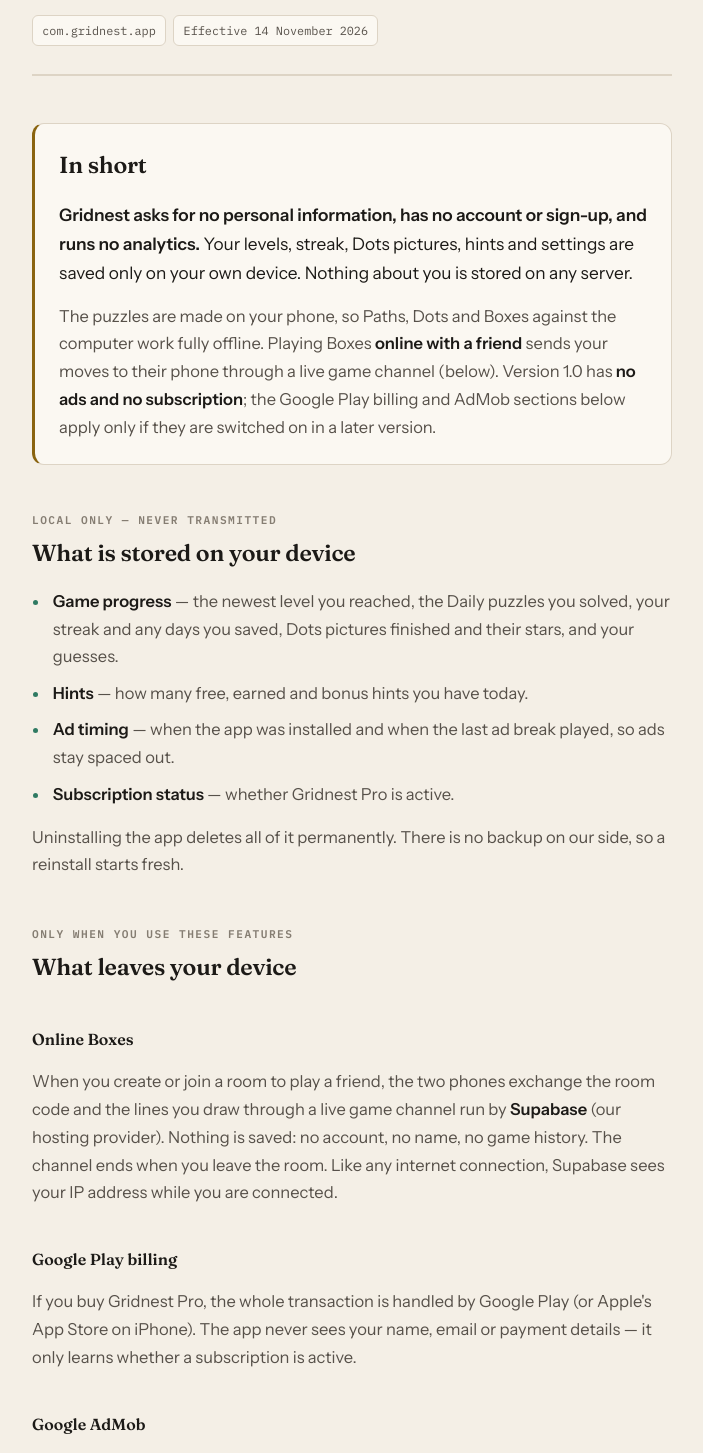
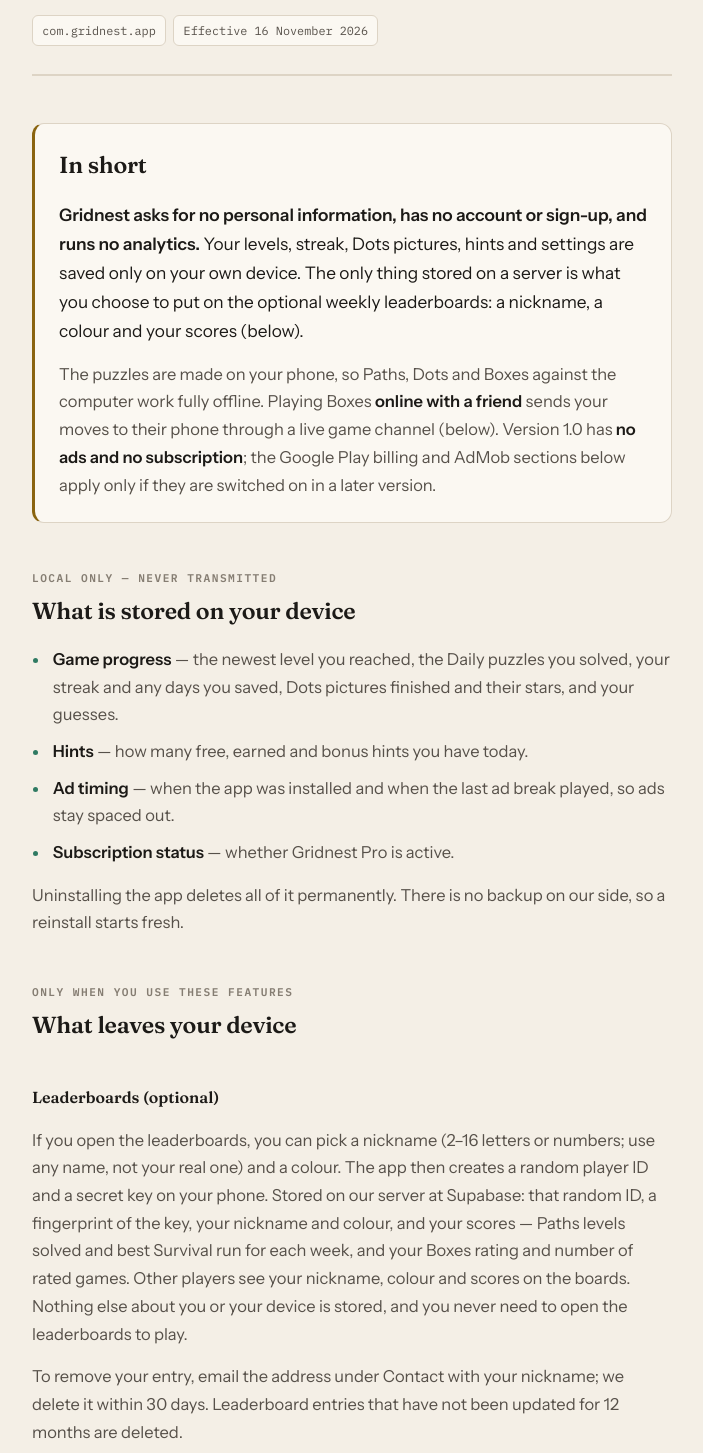
Before and after one commit to saadahmedhafeez/saadahmedhafeez.github.io, a plain HTML site: page gridnest/privacy.html in a window 1280 px wide. Shown: the part 137-1590 px from the top of the page, without its empty margins (288-991 px from the left). Drawn offline with Linux system fonts and the light colour scheme.

Commit message:
Gridnest privacy: optional leaderboards (nickname, colour, scores, random ID on Supabase), deletion by email
Co-Authored-By: Claude Opus 5.5 <noreply@anthropic.com>

```diff
--- a/gridnest/privacy.html
+++ b/gridnest/privacy.html
@@ -75,11 +75,11 @@ footer{margin-top:3.5rem; padding-top:1.4rem; border-top:1px solid var(--border)
   <header class="masthead">
     <span class="eyebrow">Privacy Policy</span>
     <h1>Gridnest</h1>
-    <div class="meta"><span>com.gridnest.app</span><span>Effective 14 November 2026</span></div>
+    <div class="meta"><span>com.gridnest.app</span><span>Effective 16 November 2026</span></div>
   </header>
 <section id="summary">
 <div class="s-head"><h2>In short</h2></div>
-<p><b>Gridnest asks for no personal information, has no account or sign-up, and runs no analytics.</b> Your levels, streak, Dots pictures, hints and settings are saved only on your own device. Nothing about you is stored on any server.</p>
+<p><b>Gridnest asks for no personal information, has no account or sign-up, and runs no analytics.</b> Your levels, streak, Dots pictures, hints and settings are saved only on your own device. The only thing stored on a server is what you choose to put on the optional weekly leaderboards: a nickname, a colour and your scores (below).</p>
 <p>The puzzles are made on your phone, so Paths, Dots and Boxes against the computer work fully offline. Playing Boxes <b>online with a friend</b> sends your moves to their phone through a live game channel (below). Version 1.0 has <b>no ads and no subscription</b>; the Google Play billing and AdMob sections below apply only if they are switched on in a later version.</p>
 </section>
 <section id="stored">
@@ -89,6 +89,9 @@ footer{margin-top:3.5rem; padding-top:1.4rem; border-top:1px solid var(--border)
 </section>
 <section id="leaves">
 <div class="s-head"><span class="kicker">Only when you use these features</span><h2>What leaves your device</h2></div>
+<h3>Leaderboards (optional)</h3>
+<p>If you open the leaderboards, you can pick a nickname (2&ndash;16 letters or numbers; use any name, not your real one) and a colour. The app then creates a random player ID and a secret key on your phone. Stored on our server at Supabase: that random ID, a fingerprint of the key, your nickname and colour, and your scores &mdash; Paths levels solved and best Survival run for each week, and your Boxes rating and number of rated games. Other players see your nickname, colour and scores on the boards. Nothing else about you or your device is stored, and you never need to open the leaderboards to play.</p>
+<p>To remove your entry, email the address under Contact with your nickname; we delete it within 30 days. Leaderboard entries that have not been updated for 12 months are deleted.</p>
 <h3>Online Boxes</h3>
 <p>When you create or join a room to play a friend, the two phones exchange the room code and the lines you draw through a live game channel run by <b>Supabase</b> (our hosting provider). Nothing is saved: no account, no name, no game history. The channel ends when you leave the room. Like any internet connection, Supabase sees your IP address while you are connected.</p>
 <h3>Google Play billing</h3>
@@ -108,7 +111,7 @@ footer{margin-top:3.5rem; padding-top:1.4rem; border-top:1px solid var(--border)
 </section>
 <section id="children">
 <div class="s-head"><h2>Children's privacy</h2></div>
-<p>Gridnest is a puzzle game for a general audience. Because the app collects no personal information from anyone, it collects none from children either. There are no profiles, no chat, no user-generated content and no way for one user to contact another.</p>
+<p>Gridnest is a puzzle game for a general audience. The only information that leaves the phone is the optional leaderboard nickname, colour and scores described above, plus the moves of an online Boxes game. There are no profiles, no chat, no messages and no way for one user to contact another.</p>
 </section>
 <section id="perms">
 <div class="s-head"><h2>Permissions the app requests</h2></div>
@@ -118,7 +121,7 @@ footer{margin-top:3.5rem; padding-top:1.4rem; border-top:1px solid var(--border)
 <section id="rights">
 <div class="s-head"><h2>Your choices and rights</h2></div>
 <ul><li><b>Delete everything</b> &mdash; uninstall the app, or clear its storage in your device settings.</li><li><b>Manage a subscription</b> &mdash; cancel or change it at any time in the Play Store or App Store subscription settings.</li></ul>
-<p>Because we hold no data about you on any server, there is nothing for us to export, correct or delete on request.</p>
+<p>The only data we hold on a server is an optional leaderboard entry (random ID, nickname, colour, scores). Email us to have it deleted; you can change your nickname at any time on the leaderboard screen.</p>
 </section>
 <section id="changes">
 <div class="s-head"><h2>Changes to this policy</h2></div>
```
